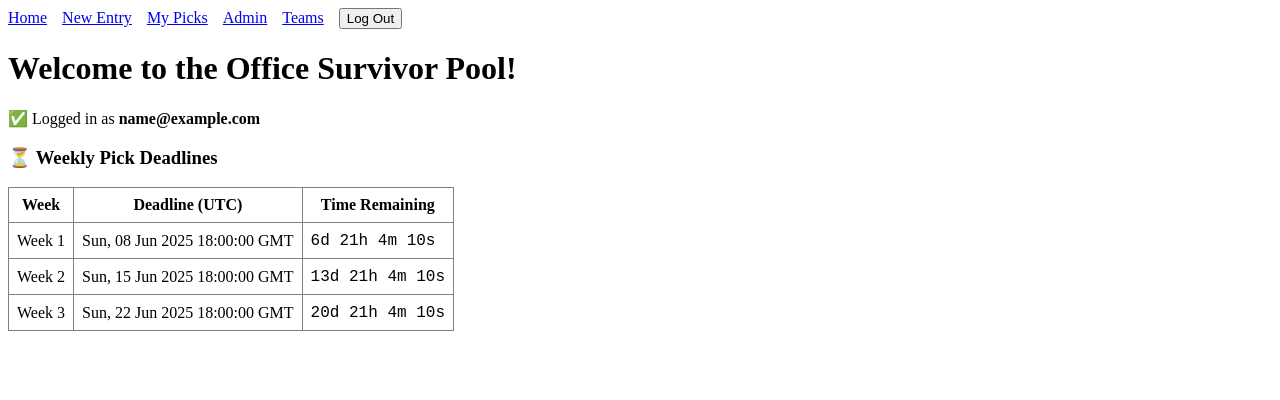
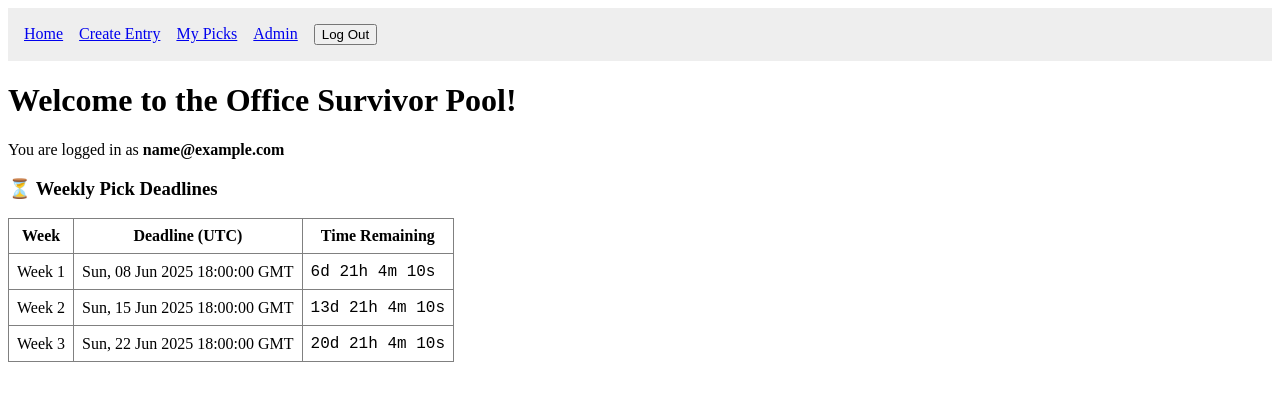
Before and after one commit to MelissaAJohnson/survivor-pool, a React (Vite) app in the folder client/: page / in a window 1280 px wide. Shown: the top 400 px of the page. Built offline with nearby package versions, Linux system fonts and the light colour scheme; sample sign-in values are in the browser's storage.

Commit message:
Make navbar a component

```diff
--- a/client/src/App.jsx
+++ b/client/src/App.jsx
@@ -1,5 +1,6 @@
 import React, { useState, useEffect } from 'react';
 import { BrowserRouter as Router, Routes, Route, Link, useNavigate } from 'react-router-dom';
+import Navbar from "./components/Navbar";
 import Home from './pages/Home';
 import Register from './pages/Register';
 import EntryForm from './pages/EntryForm';
@@ -22,25 +23,12 @@ function AppContent() {
     setLoggedInEmail(null);
     navigate('/');
   };
+}
 
+export default function App() {
   return (
-    <>
-      <nav style={{ marginBottom: '20px' }}>
-        <Link to="/" style={{ marginRight: '15px' }}>Home</Link>
-
-        {loggedInEmail ? (
-          <>
-            <Link to="/entry" style={{ marginRight: '15px' }}>New Entry</Link>
-            <Link to="/pick" style={{ marginRight: '15px' }}>My Picks</Link>
-            <Link to="/admin" style={{ marginRight: '15px' }}>Admin</Link>
-            <Link to="/teams" style={{ marginRight: '15px' }}>Teams</Link>
-            <button onClick={handleLogout}>Log Out</button>
-          </>
-        ) : (
-          <Link to="/register" style={{ marginRight: '15px' }}>Register</Link>
-        )}
-      </nav>
-
+    <div>
+      <Navbar />
       <Routes>
         <Route path="/" element={<Home />} />
         <Route path="/register" element={<Register />} />
@@ -61,14 +49,6 @@ function AppContent() {
           element={<ProtectedRoute><TeamAdmin /></ProtectedRoute>}
         />
       </Routes>
-    </>
+    </div>
   );
 }
-
-export default function App() {
-  return (
-    <Router>
-      <AppContent />
-    </Router>
-  );
-}
--- /dev/null
+++ b/client/src/components/Navbar.jsx
@@ -0,0 +1,32 @@
+import React from "react";
+import { Link, useNavigate } from "react-router-dom";
+import { useAuth } from "../context/AuthContext";
+
+export default function Navbar() {
+    const { email, logout } = useAuth();
+
+    return (
+        <nav style={{ padding: "1rem", background: "#eee", marginBottom: "1rem" }}>
+            <Link to="/" style={{ marginRight: "1rem" }}>Home</Link>
+            {email ? (
+                <>
+                    <Link to="/entry" style={{ marginRight: "1rem" }}>Create Entry</Link>
+                    <Link to="/pick" style={{ marginRight: "1rem" }}>My Picks</Link>
+                    <Link to="/admin" style={{ marginRight: "1rem" }}>Admin</Link>
+                    <button
+                        onClick={() => {
+                            logout();
+                            navigate("/");
+                        }}
+                        >
+                        Log Out
+                    </button>
+                </>
+            ) : (
+                <>
+                    {!email && <Link to="/login">Log In</Link>}
+                </>
+            )}
+        </nav>
+    );
+}
--- /dev/null
+++ b/client/src/context/AuthContext.jsx
@@ -0,0 +1,32 @@
+import React, { createContext, useContext, useState, useEffect } from "react";
+
+const AuthContext = createContext();
+
+export const AuthProvider = ({ children }) => {
+    const [email, setEmail] = useState(null);
+
+    useEffect(() => {
+        const storedEmail = localStorage.getItem("userEmail");
+        if (storedEmail) {
+            setEmail(storedEmail);
+        }
+    }, []);
+
+    const login = (email) => {
+        localStorage.setItem("userEmail", email);
+        setEmail(email);
+    };
+
+    const logout = () => {
+        localStorage.removeItem("userEmail");
+        setEmail(null);
+    };
+
+    return (
+        <AuthContext.Provider value={{ email, login, logout }}>
+            {children}
+        </AuthContext.Provider>
+    );
+};
+
+export const useAuth = () => useContext(AuthContext);
--- a/client/src/main.jsx
+++ b/client/src/main.jsx
@@ -1,9 +1,15 @@
 import React from 'react'
 import ReactDOM from 'react-dom/client'
 import App from './App.jsx'
+import { BrowserRouter } from "react-router-dom";
+import { AuthProvider } from './context/AuthContext';
 
 ReactDOM.createRoot(document.getElementById('root')).render(
   <React.StrictMode>
-    <App />
+    <BrowserRouter>
+      <AuthProvider>
+        <App />
+      </AuthProvider>
+    </BrowserRouter>
   </React.StrictMode>,
 );
--- a/client/src/pages/Home.jsx
+++ b/client/src/pages/Home.jsx
@@ -1,30 +1,21 @@
 import React, { useState, useEffect } from 'react';
 import LoginForm from '../components/LoginForm';
+import { useAuth } from "../context/AuthContext";
 import CountdownTimer from '../components/CountdownTimer';
 
 export default function Home() {
-  const [email, setEmail] = useState('');
+  const { email } = useAuth();
+  const [error, setError] = useState("");
   const upcomingWeeks = [1, 2, 3];
-
-  useEffect(() => {
-    const stored = localStorage.getItem("userEmail");
-    if (stored) {
-      setEmail(stored);
-    }
-  }, []);
 
   return (
     <div>
       <h1>Welcome to the Office Survivor Pool!</h1>
       {email ? (
-        <p>✅ Logged in as <strong>{email}</strong></p>
+        <p>You are logged in as <strong>{email}</strong></p>
       ) : (
-        <>
-          <p>Please log in to continue:</p>
-          <LoginForm onLogin={(email) => setEmail(email)} />
-        </>
+        <LoginForm />
       )}
-
       <h3>⏳ Weekly Pick Deadlines</h3>
       <table border="1" cellPadding="8" style={{ borderCollapse: "collapse" }}>
         <thead>
```
